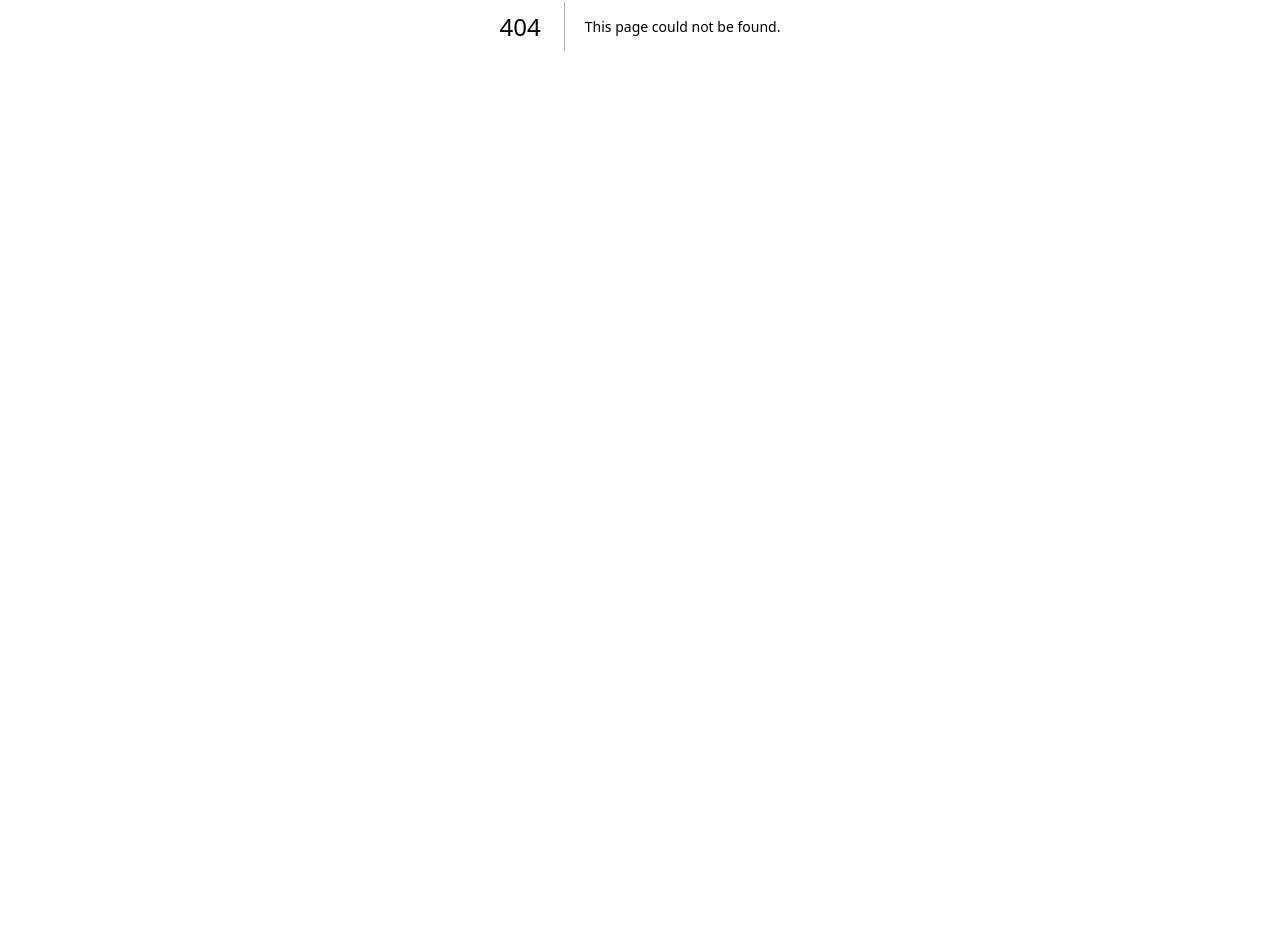
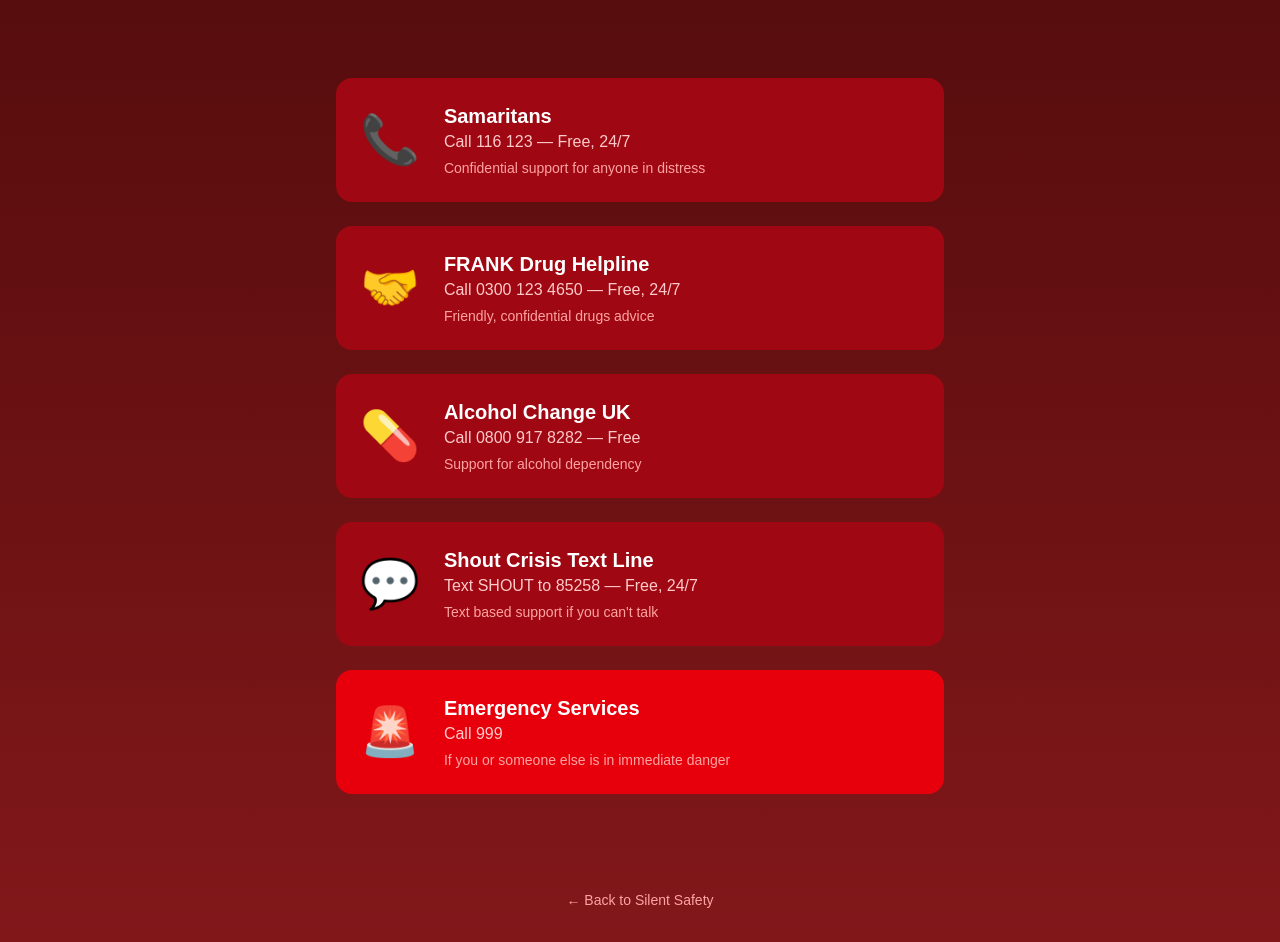
Before and after one commit to silentvoices12/silent-safety-app, a Next.js app: page /emergency in a window 1280 px wide. Before the commit this address had no page. Shown: the part 374-1316 px from the top of the page. Before the commit the page ends 800 px from the top, so only its background shows below. Built offline with nearby package versions, Linux system fonts and the light colour scheme.

Commit message:
add emergency help page

```diff
--- /dev/null
+++ b/app/emergency/page.tsx
@@ -0,0 +1,74 @@
+export default function Emergency() {
+  return (
+    <main className="min-h-screen bg-gradient-to-b from-red-950 to-red-900 text-white">
+
+      {/* Header */}
+      <header className="flex justify-between items-center px-8 py-6">
+        <a href="/" className="text-2xl font-bold tracking-tight">💙 Silent Safety</a>
+      </header>
+
+      {/* Hero */}
+      <section className="text-center px-8 py-16">
+        <div className="text-6xl mb-6">🆘</div>
+        <h2 className="text-4xl font-bold mb-4">You are not alone right now.</h2>
+        <p className="text-red-200 text-xl max-w-xl mx-auto mb-12">If you are in crisis, please reach out immediately. Help is available 24 hours a day, 7 days a week.</p>
+      </section>
+
+      {/* Emergency Contacts */}
+      <section className="max-w-2xl mx-auto px-8 pb-16 grid gap-6">
+
+        <a href="tel:116123" className="bg-red-800 hover:bg-red-700 rounded-2xl p-6 flex items-center gap-6 transition">
+          <div className="text-5xl">📞</div>
+          <div>
+            <h3 className="text-xl font-bold">Samaritans</h3>
+            <p className="text-red-200">Call 116 123 — Free, 24/7</p>
+            <p className="text-red-300 text-sm mt-1">Confidential support for anyone in distress</p>
+          </div>
+        </a>
+
+        <a href="tel:03001234650" className="bg-red-800 hover:bg-red-700 rounded-2xl p-6 flex items-center gap-6 transition">
+          <div className="text-5xl">🤝</div>
+          <div>
+            <h3 className="text-xl font-bold">FRANK Drug Helpline</h3>
+            <p className="text-red-200">Call 0300 123 4650 — Free, 24/7</p>
+            <p className="text-red-300 text-sm mt-1">Friendly, confidential drugs advice</p>
+          </div>
+        </a>
+
+        <a href="tel:0800917820" className="bg-red-800 hover:bg-red-700 rounded-2xl p-6 flex items-center gap-6 transition">
+          <div className="text-5xl">💊</div>
+          <div>
+            <h3 className="text-xl font-bold">Alcohol Change UK</h3>
+            <p className="text-red-200">Call 0800 917 8282 — Free</p>
+            <p className="text-red-300 text-sm mt-1">Support for alcohol dependency</p>
+          </div>
+        </a>
+
+        <a href="sms:85258" className="bg-red-800 hover:bg-red-700 rounded-2xl p-6 flex items-center gap-6 transition">
+          <div className="text-5xl">💬</div>
+          <div>
+            <h3 className="text-xl font-bold">Shout Crisis Text Line</h3>
+            <p className="text-red-200">Text SHOUT to 85258 — Free, 24/7</p>
+            <p className="text-red-300 text-sm mt-1">Text based support if you can't talk</p>
+          </div>
+        </a>
+
+        <a href="tel:999" className="bg-red-600 hover:bg-red-500 rounded-2xl p-6 flex items-center gap-6 transition">
+          <div className="text-5xl">🚨</div>
+          <div>
+            <h3 className="text-xl font-bold">Emergency Services</h3>
+            <p className="text-red-200">Call 999</p>
+            <p className="text-red-300 text-sm mt-1">If you or someone else is in immediate danger</p>
+          </div>
+        </a>
+
+      </section>
+
+      {/* Footer */}
+      <footer className="text-center text-red-300 py-8 text-sm">
+        <a href="/" className="hover:text-white transition">← Back to Silent Safety</a>
+      </footer>
+
+    </main>
+  )
+}
```
